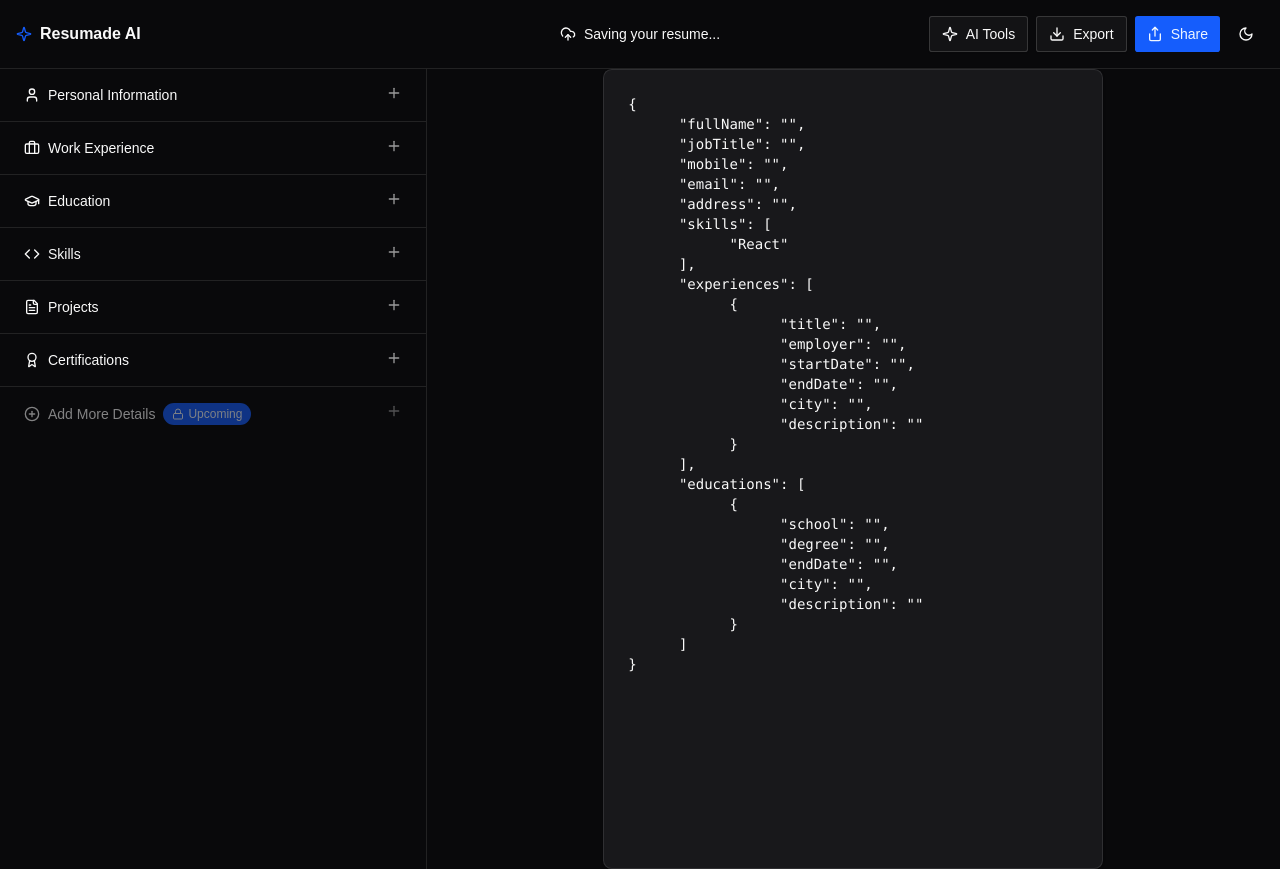
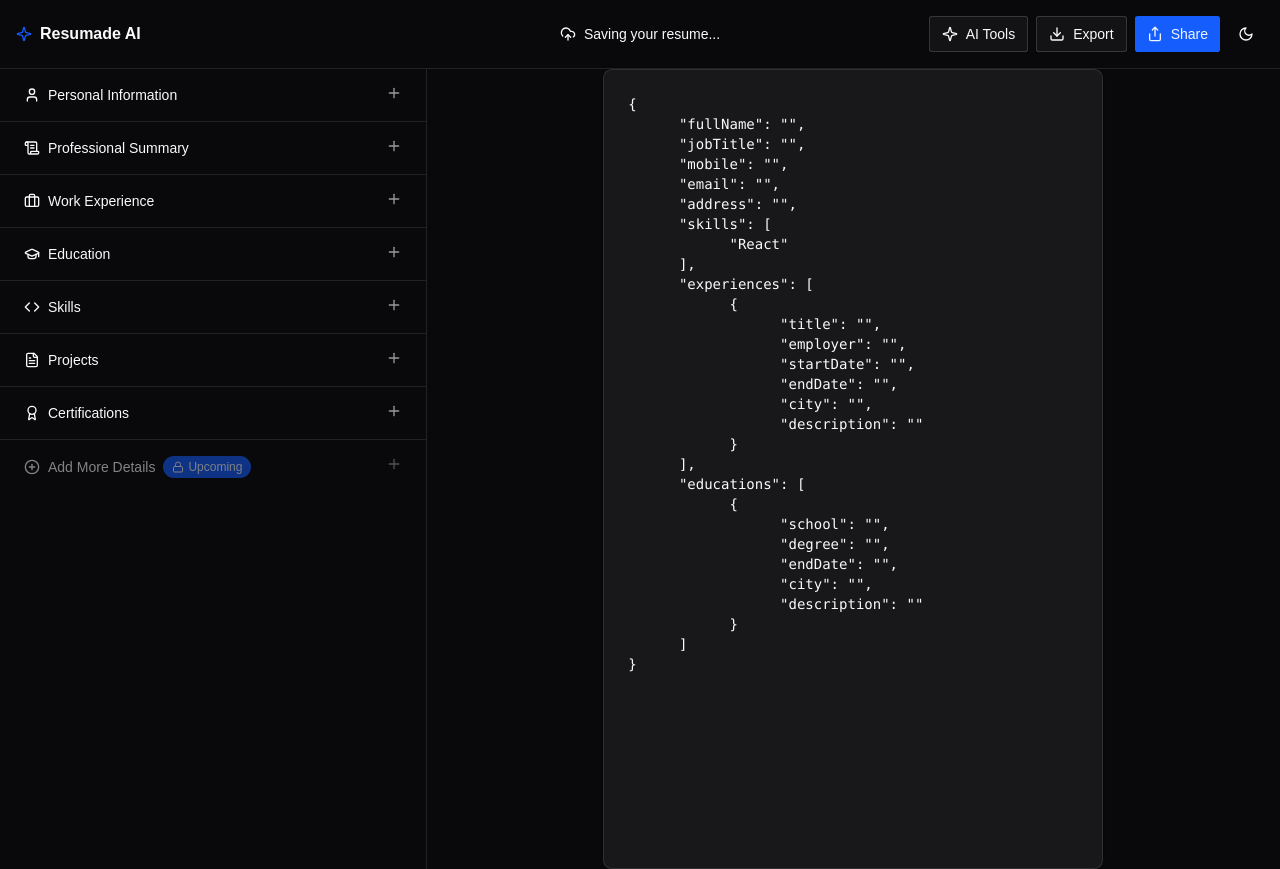
Before and after one commit to jintu-das/resume-ai-app, a React (Vite) app: page /app in a window 1280 px wide. Built offline with nearby package versions, Linux system fonts and the light colour scheme; a web font is replaced by a local one.

Commit message:
feat: add Professional Summary component and update resume form schema

```diff
--- /dev/null
+++ b/src/features/resume/components/professional-summary.tsx
@@ -0,0 +1,31 @@
+import {
+  FormControl,
+  FormField,
+  FormItem,
+  FormMessage,
+} from "@/components/ui/form";
+import { Textarea } from "@/components/ui/textarea";
+import { useFormContext } from "react-hook-form";
+
+export default function ProfessionalSummary() {
+  const form = useFormContext();
+
+  return (
+    <>
+      <div className="space-y-4 p-2">
+        <FormField
+          control={form.control}
+          name="professionalSummary"
+          render={({ field }) => (
+            <FormItem>
+              <FormControl>
+                <Textarea placeholder="Summary" {...field} />
+              </FormControl>
+              <FormMessage />
+            </FormItem>
+          )}
+        />
+      </div>
+    </>
+  );
+}
--- a/src/features/resume/components/resume-sidebar.tsx
+++ b/src/features/resume/components/resume-sidebar.tsx
@@ -6,6 +6,7 @@ import {
   FileText,
   GraduationCap,
   Lock,
+  ScrollText,
   User,
 } from "lucide-react";
 
@@ -20,6 +21,7 @@ import PersonalInformation from "./personal-information";
 import Skills from "./skills";
 import WorkExperiences from "./work-experiences";
 import Educations from "./educations";
+import ProfessionalSummary from "./professional-summary";
 
 const NAV_ITEMS = [
   {
@@ -30,6 +32,15 @@ const NAV_ITEMS = [
     isPro: false,
     isDisabled: false,
     component: PersonalInformation,
+  },
+  {
+    id: 8,
+    tab_id: "professional-summary",
+    title: "Professional Summary",
+    icon: ScrollText,
+    isPro: false,
+    isDisabled: false,
+    component: ProfessionalSummary,
   },
   {
     id: 2,
--- a/src/features/resume/schemas.ts
+++ b/src/features/resume/schemas.ts
@@ -16,6 +16,12 @@ export const resumeFormSchema = z.object({
   address: z.string().min(5, {
     message: "Address must be at least 5 characters.",
   }),
+  professionalSummary: z
+    .string()
+    .min(10, {
+      message: "Professional summary must be at least 10 characters.",
+    })
+    .optional(),
   skills: z.array(z.string()).nonempty("Please at least one item"),
   experiences: z
     .array(
```
